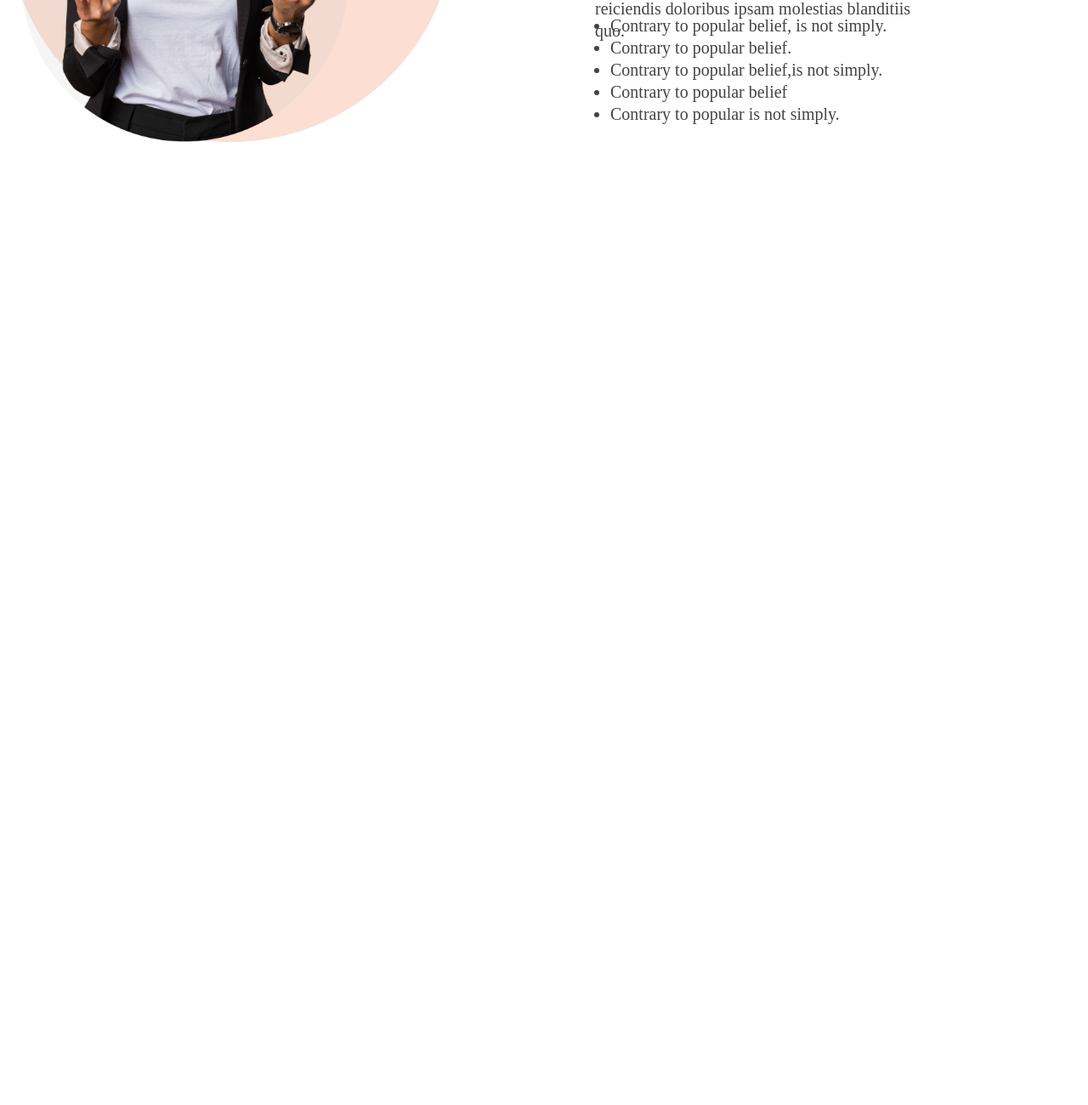
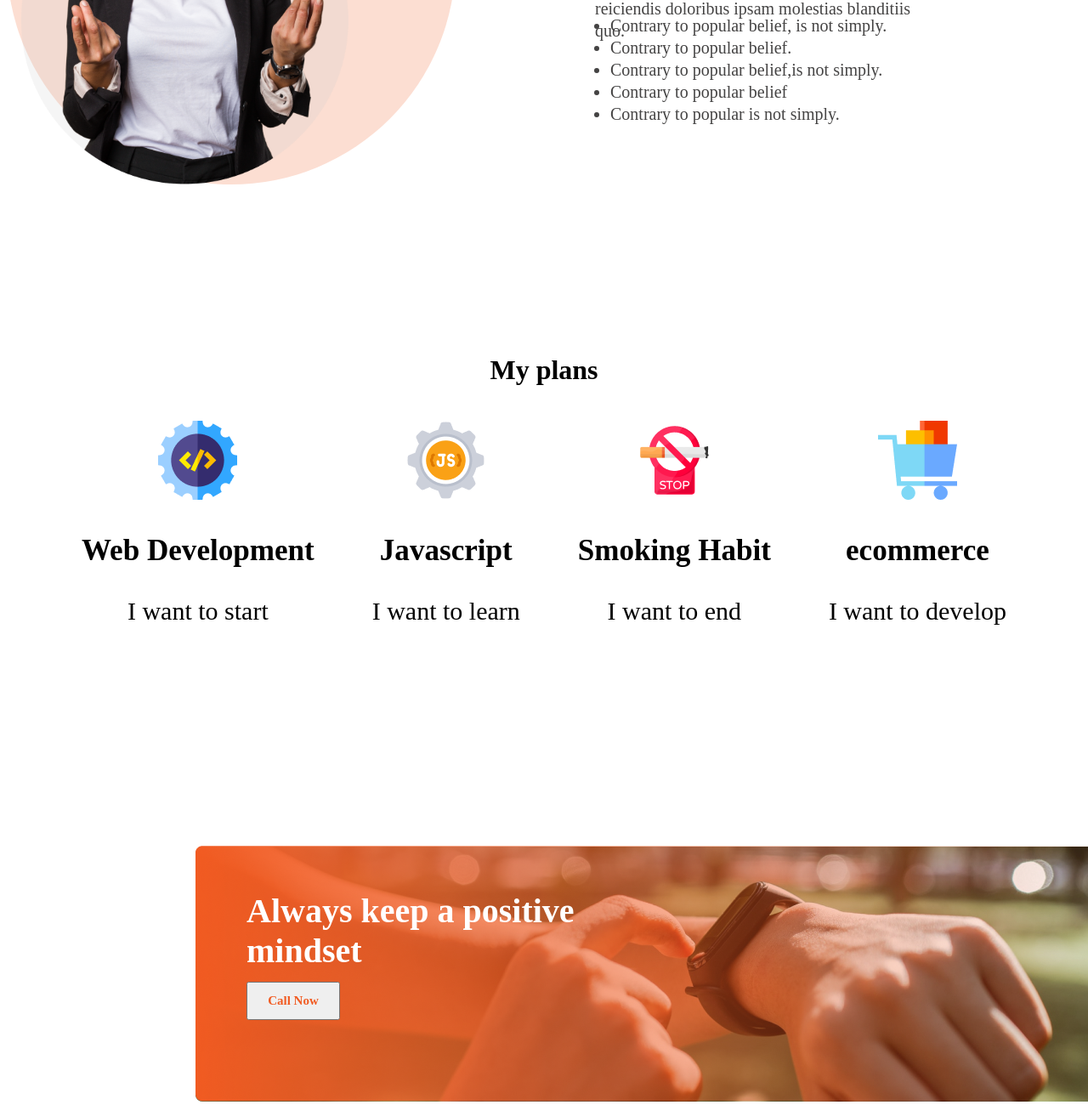
Before and after one commit to Mohaiminul007/assignment1, a plain HTML site: page index.html in a window 1280 px wide. Shown: the part 1227-2527 px from the top of the page at 85% size. Before the commit the page ends 1406 px from the top, so only its background shows below. Drawn offline with Linux system fonts and the light colour scheme.

Commit message:
section 4 done

```diff
--- a/index.html
+++ b/index.html
@@ -14,6 +14,7 @@
 
 <body>
     <div>
+        <!-- Section 1 -->
         <div class="section1">
             <img src="images/banner/banner1.png" alt="Banner1">
             <div class="sub-section1">
@@ -24,6 +25,7 @@
                 <button class="sub-section1-btn">Contact Us</button>
             </div>
         </div>
+        <!-- Section 2 -->
         <div class="section2">
             <img src="images/person.png" alt="">
             <div class="sub-section1">
@@ -43,6 +45,40 @@
             </div>
 
         </div>
+        <!-- Section 3 -->
+        <div class="section3">
+            <h1 class="sub-section3-head">My plans</h1>
+            <div class="icons">
+                <div>
+                    <img src="images/icons/web.png" alt="">
+                    <h3>Web Development</h3>
+                    <p>I want to start</p>
+                </div>
+                <div>
+                    <img src="images/icons/js.png" alt="">
+                    <h3>Javascript</h3>
+                    <p>I want to learn</p>
+                </div>
+                <div>
+                    <img src="images/icons/smoke.png" alt="">
+                    <h3>Smoking Habit</h3>
+                    <p>I want to end</p>
+                </div>
+                <div>
+                    <img src="images/icons/ecom.png" alt="">
+                    <h3>ecommerce</h3>
+                    <p>I want to develop</p>
+                </div>
+
+            </div>
+        </div>
+        <!-- Section 3 -->
+        <div class="section4">
+            <img class="sub-section4-image" src="images/gradient3.png" alt="">
+            <h1 class="sub-section4-head">Always keep a positive mindset</h1>
+
+                <button class="sub-section4-btn">Call Now</button>
+        </div>
     </div>
 </body>
 
--- a/style.css
+++ b/style.css
@@ -58,7 +58,7 @@
 /* section 2 */
 
 .section2 {
-    margin-top: 50px;
+    margin-top: 100px;
     display: flex;
     /* position: absolute; */
     width: 527.93px;
@@ -129,3 +129,75 @@ border-radius: 50%;
 
     color: #444343;
 }
+
+/* section 3 */
+
+.section3 {
+    margin-top: 200px;
+    /* padding-top: 100px; */
+}
+
+.sub-section3-head {
+    text-align: center;
+}
+
+.icons {
+    padding: 20px;
+    display: flex;
+    justify-content: space-evenly;
+    font-family: 'Work Sans';
+    font-style: normal;
+    font-size: 30px;
+    line-height: 35px;
+    text-align: center;
+}
+
+/* section 4 */
+
+.section4 {
+    position: absolute;
+    width: 1140px;
+    height: 300px;
+    left: 230px;
+    top: 2222.26px;
+
+}
+.sub-section4-image{
+    background-image: url(images/watch.png);
+    /* this is the trick */
+}
+
+
+.sub-section4-head {
+    position: absolute;
+    width: 459px;
+    height: 94px;
+    left: 60px;
+    top: 26px;
+
+    font-family: 'Work Sans';
+    font-style: normal;
+    font-weight: 700;
+    font-size: 40px;
+    line-height: 47px;
+
+    color: #FFFFFF;
+}
+
+
+.sub-section4-btn {
+    position: absolute;
+    width: 110px;
+    height: 45px;
+    left: 60px;
+    top: 160px;
+
+    font-family: 'Work Sans';
+    font-style: normal;
+    font-weight: 600;
+    font-size: 15px;
+    line-height: 23px;
+    text-align: center;
+
+    color: #F15B22;
+}
```
Lines whose indentation alone changed are shown as unchanged.
